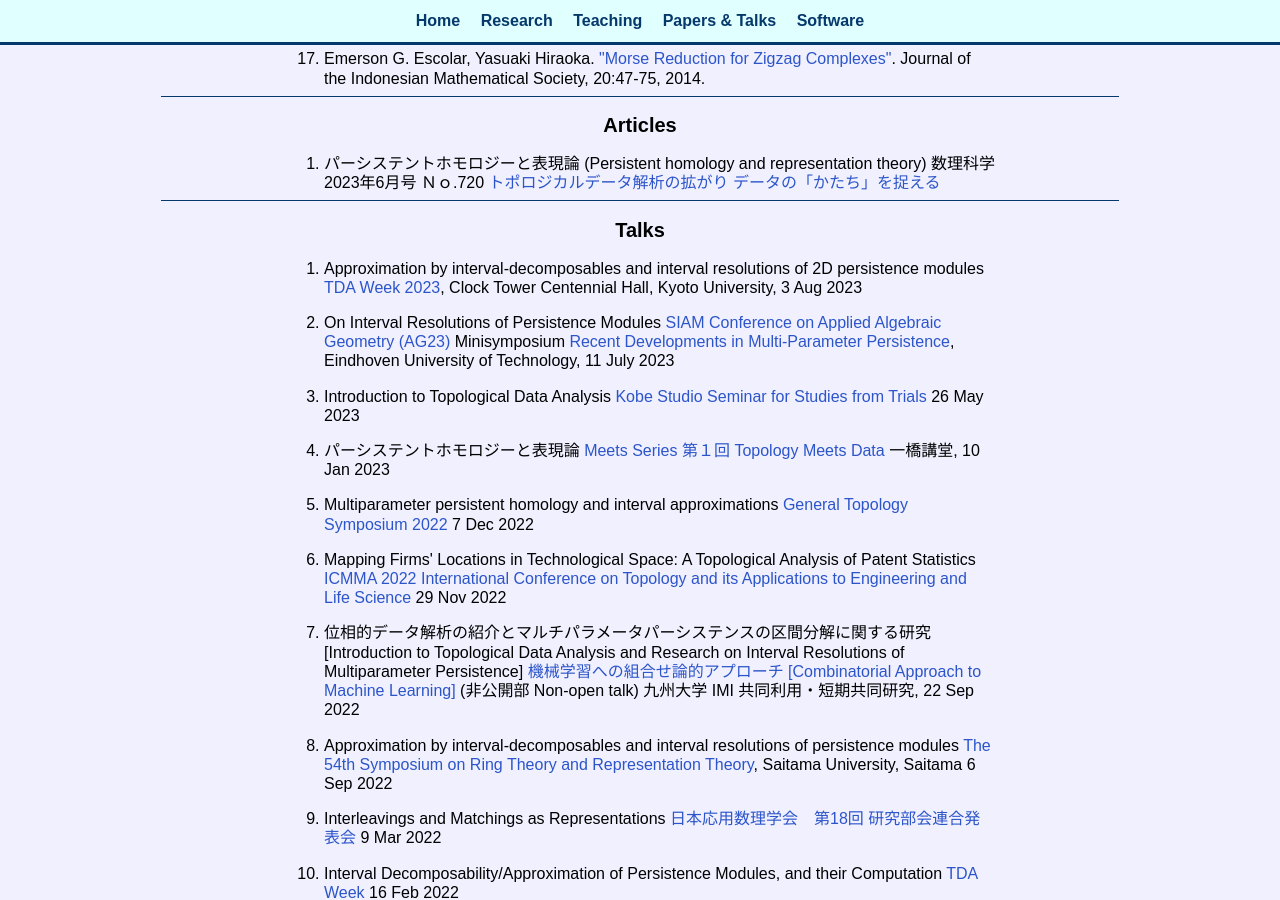
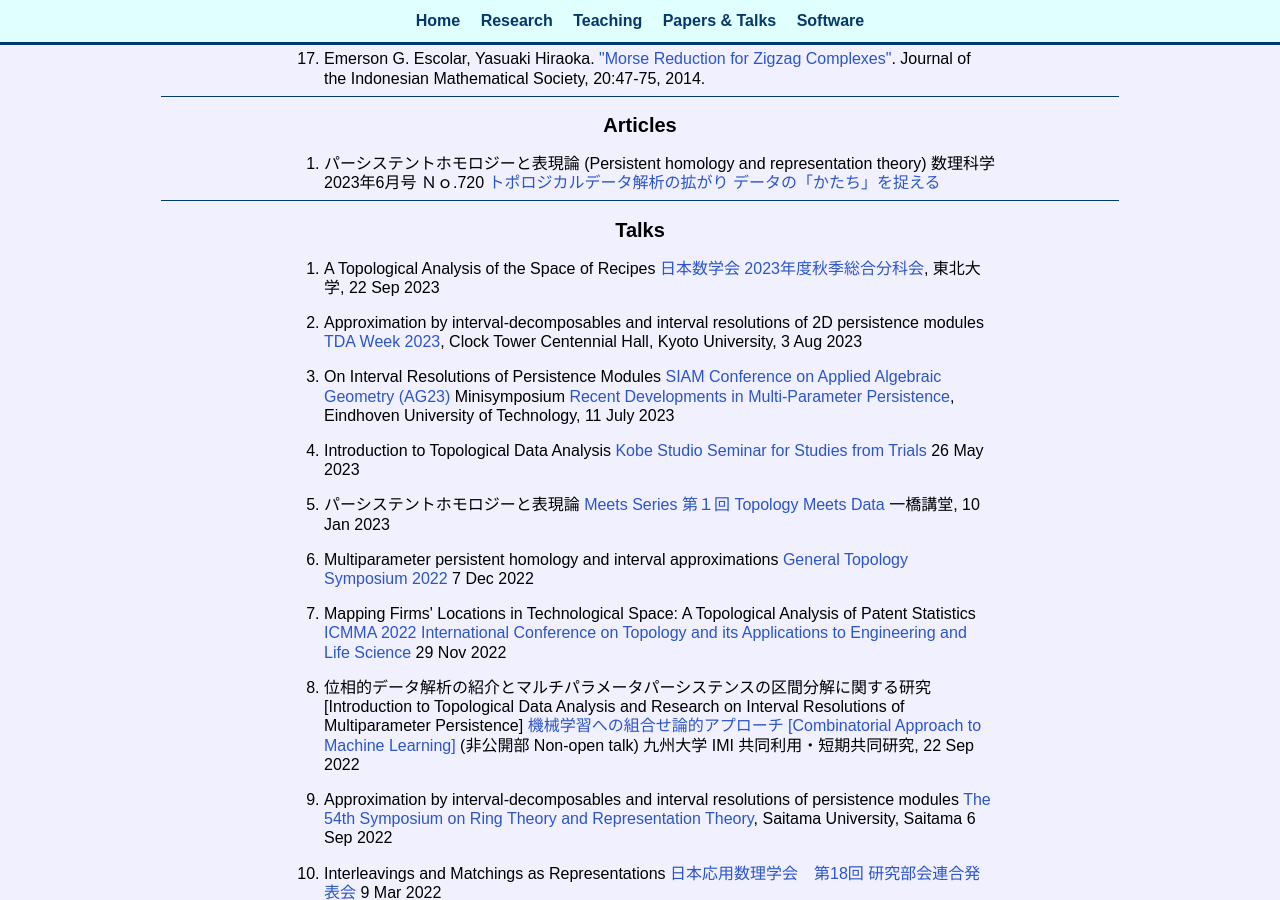
Before and after one commit to emerson-escolar/emerson-escolar.github.io, a Jekyll site: the page built from research_lists.html, in a window 1280 px wide and 900 px high, scrolled down 1879 px. Built offline with Jekyll 4.4.1, drawn with Linux system fonts in a browser that asks for light colours.

Commit message:
add msj talk

```diff
--- a/research_lists.html
+++ b/research_lists.html
@@ -277,6 +277,14 @@ title: Emer's Papers & Talks
 <section>
   <h2> Talks </h2>
   <ol class="wordbox paperlist">
+    <li>
+      A Topological Analysis of the Space of Recipes
+      <a target="_blank" href="https://www.mathsoc.jp/activity/meeting/tohoku23sept/index.html">
+        日本数学会 2023年度秋季総合分科会</a>,
+      東北大学,
+      22 Sep 2023
+    </li>
+
     <li>
       Approximation by interval-decomposables and interval resolutions of 2D persistence modules
       <a target="_blank" href="https://sites.google.com/view/tdaweek2023">
```
